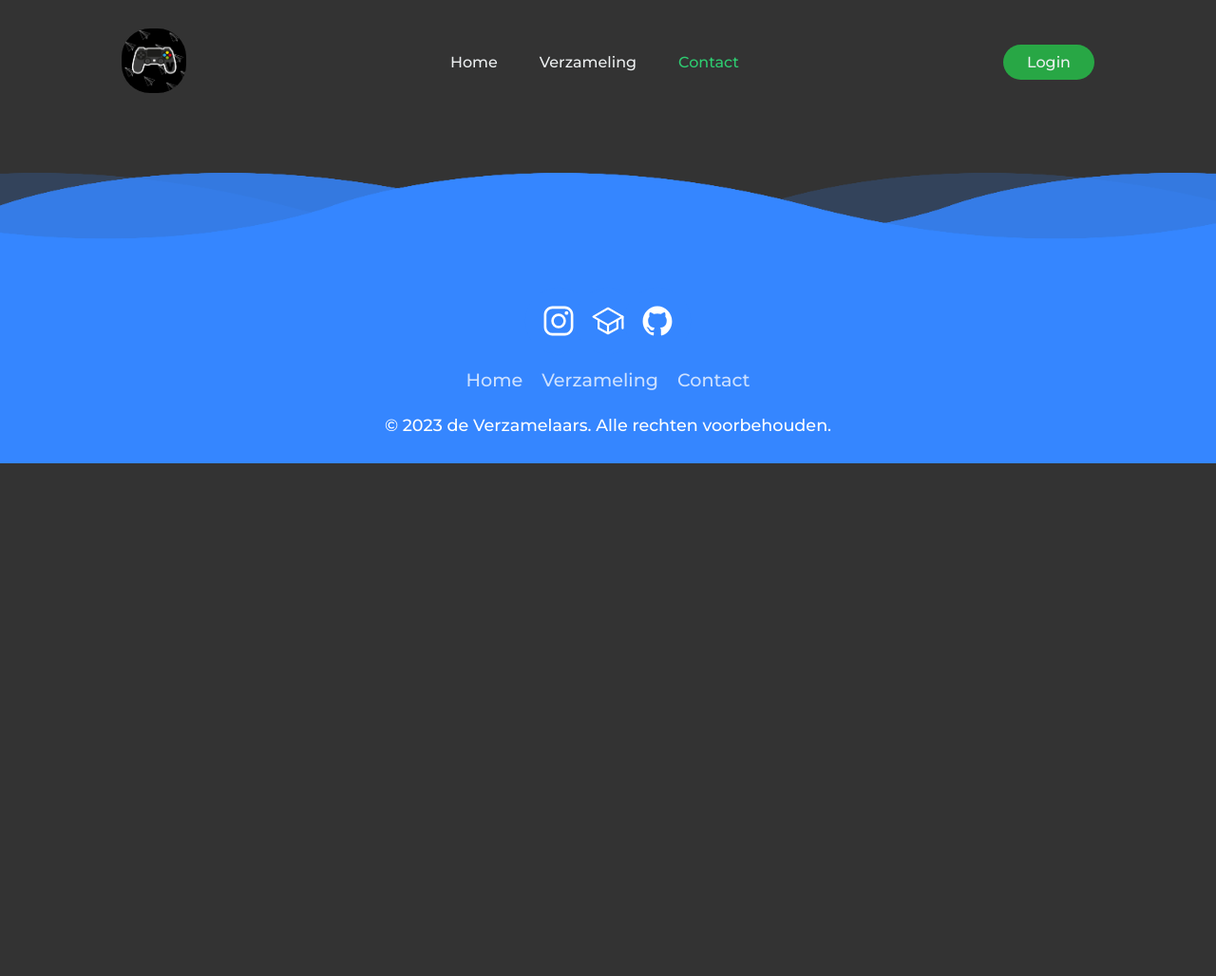
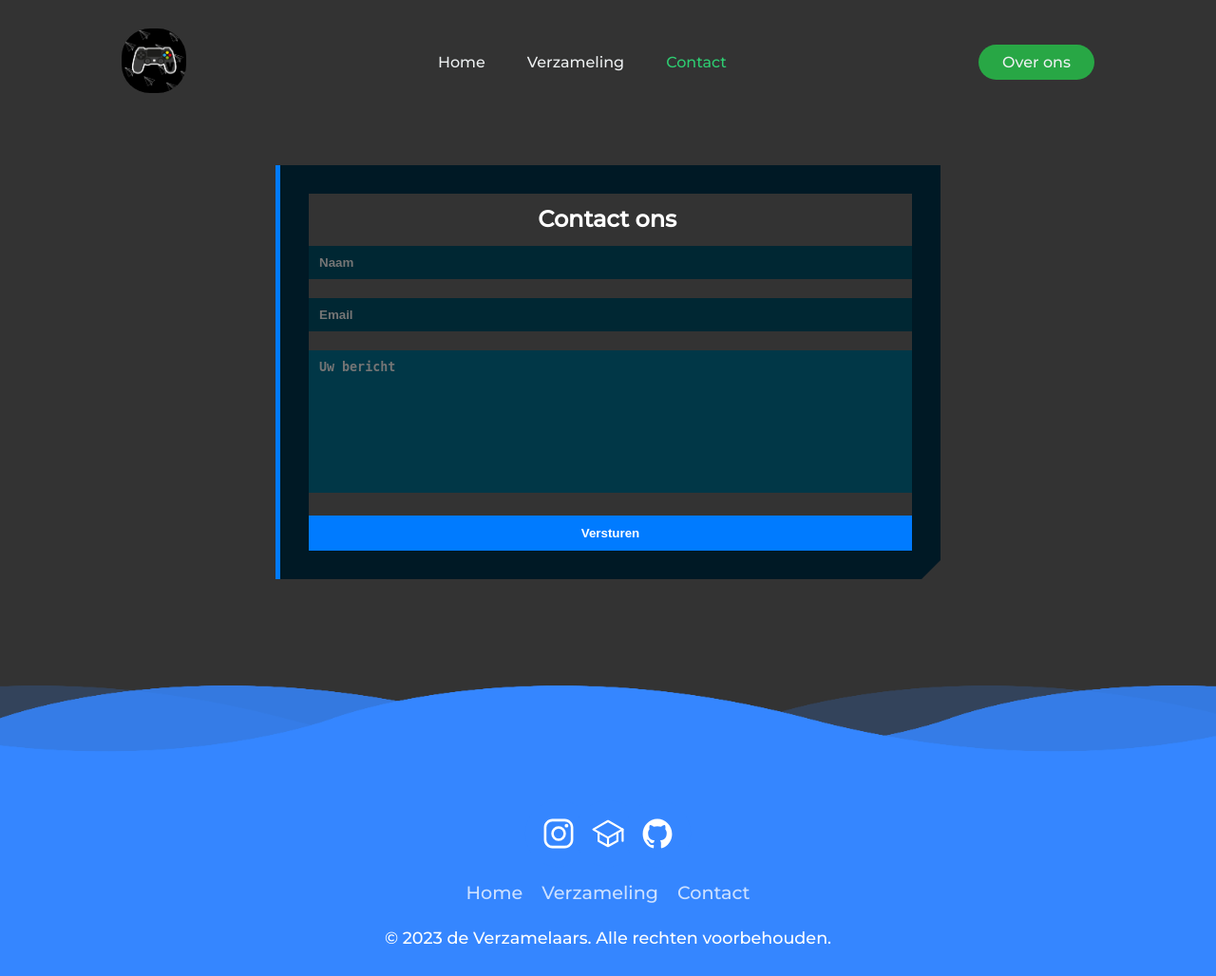
Before and after one commit to romanized/deVerzamelaar, a PHP site: page /contact.php in a window 1280 px wide. Shown: the whole page at 95% size. Before the commit the page ends 488 px from the top, so only its background shows below. Run offline with PHP 8.4, Linux system fonts and the light colour scheme; some web fonts are replaced.

Commit message:
Website af (contact + design veranderingen + DB toegevoegd)
De website is zowat af, er zijn een paar veranderingen gekomen in de navbar, een paar kleur veranderingen en de contact pagina is afgemaakt (contact pagina werkt ook en komt in de DB na het versturen van een bericht). Database structuur is toegevoegd om alles werkend te maken. Alhoewel dit eigenlijk het eindproduct is kunnen er dergelijke veranderingen komen wanneer ik iets wil veranderen of een fout ergens vindt.
-----------------------------------

```diff
--- /dev/null
+++ b/CSS/contact.css
@@ -0,0 +1,123 @@
+/* Fonts en alle kleuren */
+* {
+    --primary-color: #007BFF;
+    --secondary-color: #2ECC71;
+    --tertiary-color: #F1C40F;
+    --background-color: #F7F7F7;
+    --navbar-footer-bg: #333333;
+    --main-text-color: #222222;
+    --secondary-text-color: #777777;
+    --success-color: #28A745;
+    --error-color: #DC3545;
+    --info-color: #17A2B8;
+    /* Hoe: background-color: var(--primary-color: #007BFF); */
+}
+
+@import url('https://fonts.googleapis.com/css2?family=Lato:wght@100;400&family=Montserrat:wght@500&display=swap');
+
+/* CSS voor contact */
+    .orange {
+        color: var(--primary-color);
+    }
+
+  .form-section {
+    display: flex;
+    justify-content: center;
+    align-items: center;
+    min-height: 70vh;
+    margin-top: -20px;
+}
+
+
+  .form-container {
+    font-family: "Montserrat", sans-serif;
+    max-width: 700px;
+    margin: 30px;
+    background-color: #001925;
+    padding: 30px;
+    border-left: 5px solid var(--primary-color);
+    clip-path: polygon(0 0, 100% 0, 100% calc(100% - 20px), calc(100% - 20px) 100%, 0 100%);
+  }
+
+  .heading {
+    display: block;
+    color: white;
+    font-size: 1.5rem;
+    font-weight: 800;
+    margin-bottom: 14px;
+    padding-top: 12px;
+    margin-left: 38%;
+  }
+
+  .form-container .form .input {
+    color: #87a4b6;
+    width: 100%;
+    background-color: #002733;
+    border: none;
+    outline: none;
+    padding: 10px;
+    margin-bottom: 20px;
+    font-weight: bold;
+    transition: all 0.2s ease-in-out;
+    border-left: 1px solid transparent;
+  }
+
+  .form-container .form .input:focus {
+    border-left: 5px solid var(--primary-color);
+  }
+
+  .form-container .form .textarea {
+    width: 100%;
+    padding: 10px;
+    border: none;
+    outline: none;
+    background-color: #013747;
+    color: var(--primary-color);
+    font-weight: bold;
+    resize: none;
+    max-height: 150px;
+    margin-bottom: 20px;
+    border-left: 1px solid transparent;
+    transition: all 0.2s ease-in-out;
+  }
+
+  .form-container .form .textarea:focus {
+    border-left: 5px solid var(--primary-color);
+  }
+
+  .form-container .form .button-container {
+    display: flex;
+    gap: 10px;
+  }
+
+  .form-container .form .button-container .send-button {
+    flex-basis: 100%;
+    background: var(--primary-color);
+    padding: 10px;
+    color: #fff;
+    text-align: center;
+    font-weight: bold;
+    border: 1px solid transparent;
+    transition: all 0.2s ease-in-out;
+    cursor: pointer;
+  }
+
+  .form-container .form .button-container .send-button:hover {
+    background: transparent;
+    border: 1px solid var(--primary-color);
+    color: var(--primary-color);
+  }
+
+  .p-error {
+    font-size: 32px;
+    font-family: "Montserrat", sans-serif;
+    font-weight: bolder;
+    justify-content: center;
+    align-items: center;
+    display: flex;
+    color: var(--background-color);
+    position: absolute;
+    top: 20%;
+    left: 42%;
+    z-index: 999;
+  }
--- a/CSS/navbar.css
+++ b/CSS/navbar.css
@@ -1,5 +1,5 @@
-/* Alle kleuren */
-:root {
+/* Fonts en alle kleuren */
+* {
     --primary-color: #007BFF;
     --secondary-color: #2ECC71;
     --tertiary-color: #F1C40F;
@@ -12,6 +12,8 @@
     --info-color: #17A2B8;
     /* Hoe: background-color: var(--primary-color: #007BFF); */
 }
+
+@import url('https://fonts.googleapis.com/css2?family=Lato:wght@100;400&family=Montserrat:wght@500&display=swap');
 
 
 /* Navbar */
--- a/CSS/purchase.css
+++ b/CSS/purchase.css
@@ -1,5 +1,5 @@
-/* Alle kleuren */
-:root {
+/* Fonts en alle kleuren */
+* {
     --primary-color: #007BFF;
     --secondary-color: #2ECC71;
     --tertiary-color: #F1C40F;
@@ -12,6 +12,8 @@
     --info-color: #17A2B8;
     /* Hoe: background-color: var(--primary-color: #007BFF); */
 }
+
+@import url('https://fonts.googleapis.com/css2?family=Lato:wght@100;400&family=Montserrat:wght@500&display=swap');
 
 h1 {
     font-family: 'Montserrat', sans-serif;
--- a/CSS/style.css
+++ b/CSS/style.css
@@ -1,4 +1,4 @@
-/* Fonts en lle kleuren */
+/* Fonts en alle kleuren */
 * {
     --primary-color: #007BFF;
     --secondary-color: #2ECC71;
@@ -59,6 +59,10 @@
     margin: 0;
     padding: 0;
     background-color: var(--navbar-footer-bg);
+}
+
+html {
+    scroll-behavior: smooth;
 }
 
 li, a, button {
--- a/PAGES/bevestiging.html
+++ b/PAGES/bevestiging.html
@@ -40,7 +40,7 @@
                 <li><a href="./contact.php">Contact</a></li>
             </ul>
         </nav>
-        <a href="#" class="cta"><button>Login</button></a>
+        <a href="./index.html#info-section-scrolling" class="cta"><button>Over ons</button></a>
     </header>
 
     <center>
--- a/PAGES/contact.php
+++ b/PAGES/contact.php
@@ -1,3 +1,35 @@
+<!-- PHP voor contact -->
+<?php
+session_start();
+include('../PHP/db_connection.php');
+
+
+if ($_SERVER["REQUEST_METHOD"] == "POST") {
+    $name = $_POST['name'] ?? '';
+    $email = $_POST['email'] ?? '';
+    $message = $_POST['message'] ?? '';
+
+    if(empty($name) || empty($email) || empty($message)) {
+        echo '<p class="p-error">Vul S.V.P alles in<p>';
+    } else {
+        try {
+            $stmt = $conn->prepare("INSERT INTO contact_messages (name, email, message, sent_at) VALUES (?, ?, ?, NOW())");
+            $stmt->bindParam(1, $name, PDO::PARAM_STR);
+            $stmt->bindParam(2, $email, PDO::PARAM_STR);
+            $stmt->bindParam(3, $message, PDO::PARAM_STR);
+
+            if ($stmt->execute()) {
+                $_SESSION['message'] = "Bericht succesvol verzonden!";
+            } else {
+                echo "Er is iets misgegaan, error code : " . $stmt->error;
+            }
+        } catch (PDOException $e) {
+            echo "Error: " . $e->getMessage();
+        }
+    }
+}
+?>
+<!-- HTML -->
 <!DOCTYPE html>
 <html lang="en">
 <head>
@@ -6,6 +38,7 @@
     <title>Contact</title>
     <!-- Styling -->
     <link rel="stylesheet" href="../CSS/style.css">
+    <link rel="stylesheet" href="../CSS/contact.css">
     <link rel="stylesheet" href="../CSS/navbar.css">
     <!-- Logo -->
     <link rel="shortcut icon" href="../MEDIA/logo1.png" type="image/x-icon">
@@ -26,7 +59,10 @@
     <script defer nomodule src="https://unpkg.com/ionicons@7.1.0/dist/ionicons/ionicons.js"></script>
 </head>
 <body>
-    <div class="loader "></div>
+    <!-- Preloader -->
+    <div class="loader"></div>
+
+    <!-- Header - Navbar -->
     <header class="animate__animated animate__fadeInDown">
         <a href="./index.html"><img src="../MEDIA/logo1.png" alt="logo" class="logo"></a>
         <nav>
@@ -36,8 +72,25 @@
                 <li><a class="active" href="#">Contact</a></li>
             </ul>
         </nav>
-        <a href="#" class="cta"><button>Login</button></a>
+        <a href="./index.html#info-section-scrolling" class="cta"><button>Over ons</button></a>
     </header>
+
+    <!-- Contact -->
+    <section class="form-section animate__animated animate__bounceInUp">
+<div class="form-container">
+<div class="form">
+    <span class="heading">Contact ons</span>
+    <form action="contact.php" method="POST">
+        <input name="name" placeholder="Naam" type="text" class="input" required>
+        <input name="email" placeholder="Email" id="mail" type="email" class="input" required>
+        <textarea placeholder="Uw bericht" rows="10" cols="30" name="message" class="textarea" required></textarea>
+        <div class="button-container">
+        <input type="submit" class="send-button" value="Versturen">
+        </div>
+    </form>
+</div>
+</div>
+</section>
 
     <!-- Footer -->
     <footer>
@@ -59,5 +112,18 @@
         </ul>
         <p>© 2023 de Verzamelaars. Alle rechten voorbehouden.</p>
     </footer>
+
+    <!-- PHP Code voor popup -->
+    <?php if(isset($_SESSION['message'])): ?>
+    <script type="text/javascript">
+        alert("<?php echo $_SESSION['message']; ?>");
+        setTimeout(() => {
+            if(document.querySelector('.alert')) {
+                document.querySelector('.alert').remove();
+            }
+        }, 3000);
+    </script>
+    <?php unset($_SESSION['message']); ?>
+<?php endif; ?>
 </body>
 </html>
--- a/PAGES/index.html
+++ b/PAGES/index.html
@@ -39,7 +39,7 @@
                 <li><a href="./contact.php">Contact</a></li>
             </ul>
         </nav>
-        <a href="#" class="cta"><button>Login</button></a>
+        <a href="#info-section-scrolling" class="cta"><button>Over ons</button></a>
     </header>
 
     <main>
@@ -82,7 +82,7 @@
         <hr class="custom-hr">
 
         <!-- Informatie  -->
-        <section class="info-section">
+        <section class="info-section" id="info-section-scrolling">
 
             <div class="info-content animate__animated animate__lightSpeedInLeft">
                 <h2 class="titel-overons">Over 'de Verzamelaars'</h2>
--- a/PAGES/purchase.php
+++ b/PAGES/purchase.php
@@ -60,7 +60,10 @@ if ($_SERVER["REQUEST_METHOD"] == "POST") {
     <script defer nomodule src="https://unpkg.com/ionicons@7.1.0/dist/ionicons/ionicons.js"></script>
 </head>
 <body>
+    <!-- Preloader -->
     <div class="loader "></div>
+
+    <!-- Header - Navbar -->
     <header class="animate__animated animate__fadeInDown">
         <a href="./index.html"><img src="../MEDIA/logo1.png" alt="logo" class="logo"></a>
         <nav>
@@ -70,7 +73,7 @@ if ($_SERVER["REQUEST_METHOD"] == "POST") {
                 <li><a href="./contact.php">Contact</a></li>
             </ul>
         </nav>
-        <a href="#" class="cta"><button>Login</button></a>
+        <a href="./index.html#info-section-scrolling" class="cta"><button>Over ons</button></a>
     </header>
 
 <!-- Kopen product -->
--- a/PHP/db_connection.php
+++ b/PHP/db_connection.php
@@ -1,3 +1,4 @@
+<!-- Maakt connectiem met de database -->
 <?php
 $servername = "localhost";
 $username = "root";
```
Also changed, not shown: CSS/verzameling.css (+4 -3 lines), PAGES/verzameling.php (+5 -2 lines), deverzamelaar.sql (added, +162 -0 lines), 1 other file.
